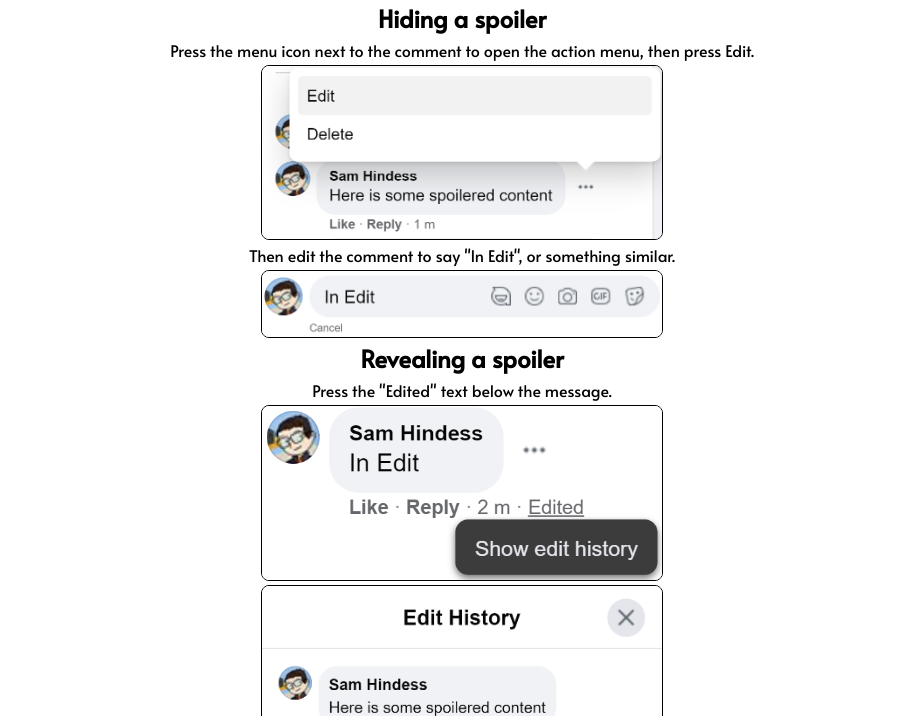
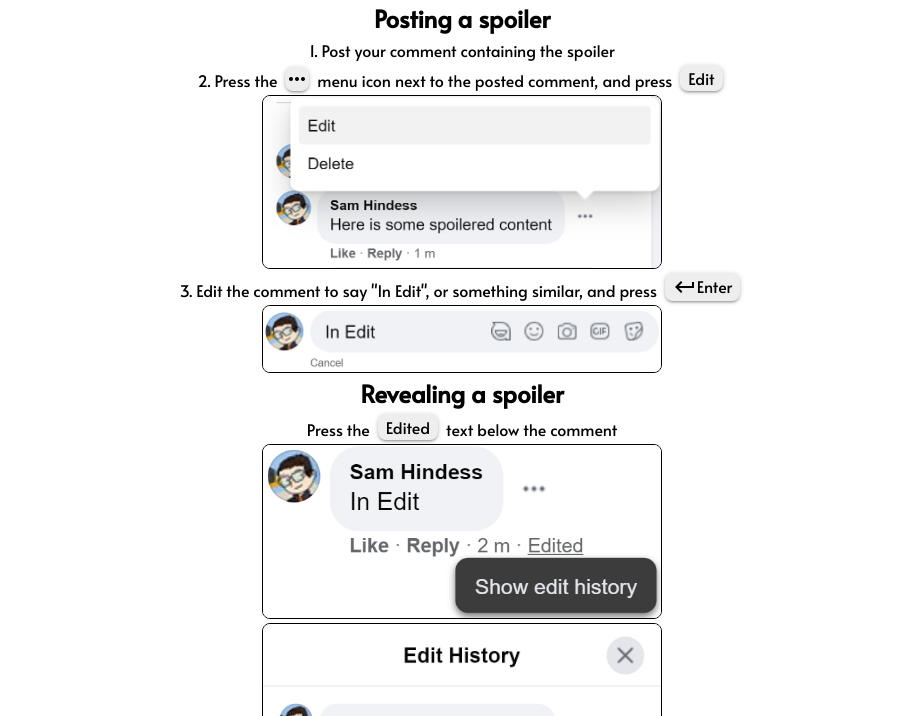
Before and after one commit to sohcah/InEdit, a plain HTML site: page index.html in a window 1280 px wide. Shown: the part 84-800 px from the top of the page, without its empty margins (178-1101 px from the left). Drawn offline with Linux system fonts and the light colour scheme; a script that the page names is missing.

Commit message:
Improve Explanation, Add Icons

```diff
--- a/index.html
+++ b/index.html
@@ -5,29 +5,39 @@
   <meta charset="UTF-8">
   <meta name="viewport" content="width=device-width, initial-scale=1.0">
   <title>In Edit</title>
-  <script src="https://cdnjs.cloudflare.com/ajax/libs/platform/1.3.6/platform.min.js" integrity="sha512-eYPrm8TgYWg3aa6tvSRZjN4v0Z9Qx69q3RhfSj+Mf89QqwOMqmwSlsVqfp4N8NVAcZe/YeUhh9x/nM2CAOp6cA==" crossorigin="anonymous"></script>
+  <script src="https://cdnjs.cloudflare.com/ajax/libs/platform/1.3.6/platform.min.js"
+    integrity="sha512-eYPrm8TgYWg3aa6tvSRZjN4v0Z9Qx69q3RhfSj+Mf89QqwOMqmwSlsVqfp4N8NVAcZe/YeUhh9x/nM2CAOp6cA=="
+    crossorigin="anonymous"></script>
   <link href="https://fonts.googleapis.com/css2?family=Alata&display=swap" rel="stylesheet">
   <style>
     * {
       font-family: 'Alata', sans-serif;
       text-align: center;
+      box-sizing: border-box;
     }
+
     .platform {
       flex-direction: column;
       align-items: center;
     }
-    h1, h2, p {
+
+    h1,
+    h2,
+    p {
       margin: 0;
       margin-top: 4px;
     }
-    img {
+
+    img:not(.icon) {
       border-radius: 8px;
       border: 1px solid black;
       margin-top: 4px;
     }
+
     .selector {
       margin-top: 4px;
     }
+
     button {
       all: unset;
       border: 1px solid black;
@@ -38,46 +48,80 @@
       font-size: 24px;
       background-color: #aaffaa;
     }
+
+    kbd {
+      display: inline-block;
+      background-color: #eee;
+      margin-left: 4px;
+      margin-right: 4px;
+      padding: 2px;
+      padding-left: 8px;
+      padding-right: 8px;
+      border-radius: 8px;
+      /* font-weight: bold; */
+      box-shadow: 0px 2px 2px 0px rgba(0, 0, 0, 0.14), 0px 3px 1px -2px rgba(0, 0, 0, 0.12), 0px 1px 5px 0px rgba(0, 0, 0, 0.2);
+      display: inline-flex;
+      vertical-align: bottom;
+    }
+
+    kbd.icon {
+      padding: 0;
+    }
+
+    img.icon {
+      vertical-align: bottom;
+    }
   </style>
 </head>
 
 <body>
   <div class="platform" id="platform_ios" style="display: none">
-    <p><b>In Edit</b> is a simple way to hide a spoiler on Facebook. It is often used in Game Show groups to hide solutions to problems.</p>
+    <p><b>In Edit</b> is a simple way to hide a spoiler on Facebook. It is often used in Game Show groups to hide
+      solutions to problems.</p>
     <h1>iOS</h1>
-    <h2>Hiding a spoiler</h2>
-    <p>Long-Press on the comment to open the action menu, then press Edit.</p>
+    <h2>Posting a spoiler</h2>
+    <p>1. Post your comment containing the spoiler</p>
+    <p>2. Long-press on the posted comment, and press <kbd>Edit</kbd></p>
     <img src="ios_edit_1.png" style="width: 100%; max-width: 400px;" />
-    <p>Then edit the comment to say "In Edit", or something similar.</p>
+    <p>3. Edit the comment to say "In Edit", or something similar, and press <kbd>Update</kbd></p>
     <img src="ios_edit_2.png" style="width: 100%; max-width: 400px;" />
     <h2>Revealing a spoiler</h2>
-    <p>Long-Press on the comment to open the action menu, then press View Edit History.</p>
+    <p>Long-press on the comment, and press <kbd>View Edit History</kbd></p>
     <img src="ios_view_1.png" style="width: 100%; max-width: 400px;" />
     <img src="ios_view_2.png" style="width: 100%; max-width: 400px;" />
   </div>
   <div class="platform" id="platform_android" style="display: none">
-    <p><b>In Edit</b> is a simple way to make a spoiler on Facebook. It is often used in Game Show groups to hide solutions to problems.</p>
+    <p><b>In Edit</b> is a simple way to make a spoiler on Facebook. It is often used in Game Show groups to hide
+      solutions to problems.</p>
     <h1>Android</h1>
-    <h2>Hiding a spoiler</h2>
-    <p>Long-Press on the comment, or press the menu icon next to the comment, to open the action menu, then press Edit.</p>
+    <h2>Posting a spoiler</h2>
+    <p>1. Post your comment containing the spoiler</p>
+    <p>2. Long-press on the posted comment, or press <kbd class="icon"><img class="icon"
+          src="dots-horizontal.png" /></kbd> next to it, and press <kbd><img class="icon"
+          src="pencil-outline.png" />Edit</kbd></p>
     <img src="android_edit_1.png" style="width: 100%; max-width: 400px;" />
-    <p>Then edit the comment to say "In Edit", or something similar.</p>
+    <p>3. Edit the comment to say "In Edit", or something similar, and press <kbd>Update</kbd></p>
     <img src="android_edit_2.png" style="width: 100%; max-width: 400px;" />
     <h2>Revealing a spoiler</h2>
-    <p>Long-Press on the comment, or press the menu icon next to the comment, to open the action menu, then press View Edit History.</p>
+    <p>Long-Press on the comment, or press the menu icon next to the comment, and press <kbd><img class="icon"
+          src="eye-outline.png" />View Edit History</kbd></p>
     <img src="android_view_1.png" style="width: 100%; max-width: 400px;" />
     <img src="android_view_2.png" style="width: 100%; max-width: 400px;" />
   </div>
   <div class="platform" id="platform_web" style="display: flex">
-    <p><b>In Edit</b> is a simple way to make a spoiler on Facebook. It is often used in Game Show groups to hide solutions to problems.</p>
+    <p><b>In Edit</b> is a simple way to make a spoiler on Facebook. It is often used in Game Show groups to hide
+      solutions to problems.</p>
     <h1>Web</h1>
-    <h2>Hiding a spoiler</h2>
-    <p>Press the menu icon next to the comment to open the action menu, then press Edit.</p>
+    <h2>Posting a spoiler</h2>
+    <p>1. Post your comment containing the spoiler</p>
+    <p>2. Press the <kbd class="icon"><img class="icon" src="dots-horizontal.png" /></kbd> menu icon next to the posted
+      comment, and press <kbd>Edit</kbd></p>
     <img src="web_edit_1.png" style="width: 100%; max-width: 400px;" />
-    <p>Then edit the comment to say "In Edit", or something similar.</p>
+    <p>3. Edit the comment to say "In Edit", or something similar, and press <kbd><img class="icon"
+          src="keyboard-return.png" />Enter</kbd></p>
     <img src="web_edit_2.png" style="width: 100%; max-width: 400px;" />
     <h2>Revealing a spoiler</h2>
-    <p>Press the "Edited" text below the message.</p>
+    <p>Press the <kbd>Edited</kbd> text below the comment</p>
     <img src="web_view_1.png" style="width: 100%; max-width: 400px;" />
     <img src="web_view_2.png" style="width: 100%; max-width: 400px;" />
   </div>
@@ -89,13 +133,13 @@
 </body>
 <script>
   function selectPlatform(platform) {
-    Array.from(document.getElementsByClassName("platform")).forEach(i=>i.style.display = "none")
-    document.getElementById('platform_'+platform).style.display = "flex";
+    Array.from(document.getElementsByClassName("platform")).forEach(i => i.style.display = "none")
+    document.getElementById('platform_' + platform).style.display = "flex";
   }
 
   let plat = "web";
-  if((platform.os.family||"").match(/ios/i) || (navigator.userAgent.match(/mac/i) && "ontouchend" in document)) plat = "ios";
-  if((platform.os.family||"").match(/android/i)) plat = "android";
+  if ((platform.os.family || "").match(/ios/i) || (navigator.userAgent.match(/mac/i) && "ontouchend" in document)) plat = "ios";
+  if ((platform.os.family || "").match(/android/i)) plat = "android";
   selectPlatform(plat);
 </script>
 
```
Also changed, not shown: dots-horizontal.png (added), eye-outline.png (added), keyboard-return.png (added), pencil-outline.png (added).
